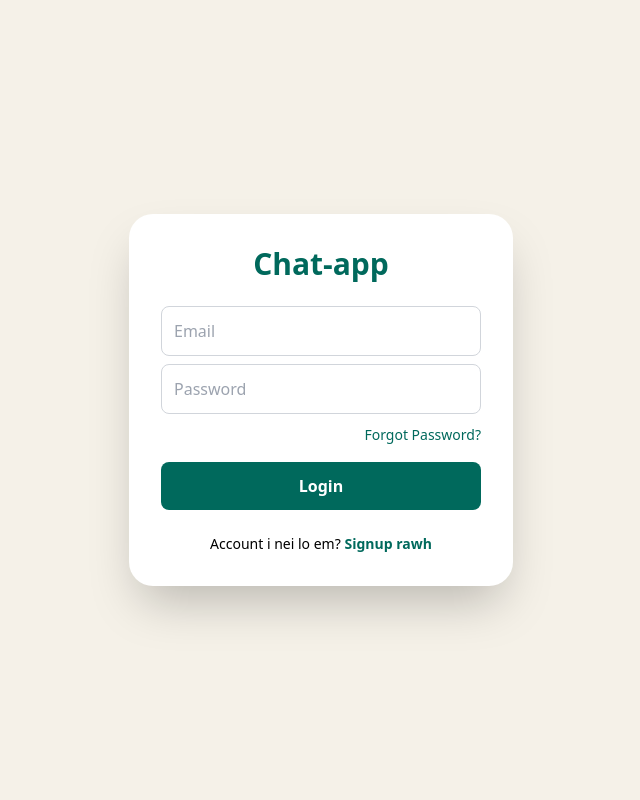
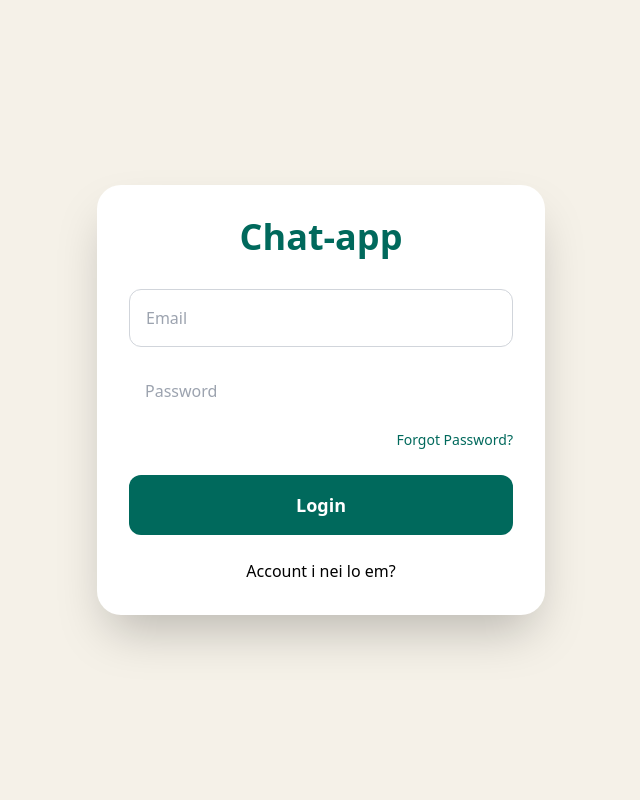
Before and after one commit to nghaka123/Chat-app, a Flask app: page / in a window 1280 px wide. Shown: the whole page, without its empty margins (319-959 px from the left). Run offline with Flask 3, Linux system fonts and the light colour scheme; some libraries are stand-ins or nearby versions.

Commit message:
Update login.html

```diff
--- a/templates/login.html
+++ b/templates/login.html
@@ -1,29 +1,52 @@
 <!DOCTYPE html>
-<html>
+<html lang="en">
 <head>
+  <meta charset="UTF-8">
+  <meta name="viewport" content="width=device-width, initial-scale=1.0">
   <title>Login - Chat-app</title>
   <script src="https://cdn.tailwindcss.com"></script>
 </head>
-<body class="bg-[#F5F1E8] flex items-center justify-center min-h-screen">
+<body class="bg-[#F5F1E8] flex items-center justify-center min-h-screen p-4">
 
-  <div class="bg-white p-8 rounded-3xl shadow-2xl w-full max-w-sm">
+  <!-- Card -->
+  <div class="bg-white p-8 rounded-3xl shadow-2xl w-full max-w-md">
 
-    <h1 class="text-3xl font-bold text-center mb-6 text-[#00695C]">Chat-app</h1>
+    <!-- Title -->
+    <h1 class="text-4xl font-bold text-center mb-8 text-[#00695C]">Chat-app</h1>
 
+    <!-- Form -->
     <form>
-      <input type="email" placeholder="Email" class="w-full p-3 border border-gray-300 rounded-lg mb-2 focus:outline-none focus:ring-2 focus:ring-[#00695C]">
-      <input type="password" placeholder="Password" class="w-full p-3 border border-gray-300 rounded-lg mb-2 focus:outline-none focus:ring-2 focus:ring-[#00695C]">
+      <!-- Email -->
+      <input
+        type="email"
+        placeholder="Email"
+        class="w-full p-4 border border-gray-300 rounded-xl mb-4 focus:outline-none focus:ring-2 focus:ring-[#00695C] text-base"
+        required
+      >
 
-      <!-- Forgot Password Link -->
-      <div class="text-right mb-4">
-        <a href="/forgot-password" class="text-sm text-[#00695C] hover:underline">Forgot Password?</a>
+      <!-- Password -->
+      <input
+        type="password"
+        placeholder="Password"
+        class="w-full p-4 border-gray-300 rounded-xl mb-2 focus:outline-none focus:ring-2 focus:ring-[#00695C] text-base"
+        required
+      >
+
+      <!-- Forgot Password -->
+      <div class="text-right mb-6">
+        <a href="/forgot-password" class="text-sm text-[#00695C] hover:underline font-medium">Forgot Password?</a>
       </div>
 
-      <button class="w-full bg-[#00695C] text-white p-3 rounded-lg font-semibold hover:bg-[#004D40]">Login</button>
+      <!-- Login Button -->
+      <button
+        type="submit"
+        class="w-full bg-[#00695C] text-white p-4 rounded-xl font-semibold text-lg hover:bg-[#004D40] transition"
+      >
+        Login
+      </button>
     </form>
 
-    <p class="text-center mt-6 text-sm">Account i nei lo em? <a href="/signup" class="text-[#00695C] font-semibold hover:underline">Signup rawh</a></p>
-  </div>
-
-</body>
-</html>
+    <!-- Signup Link -->
+    <p class="text-center mt-6 text-base">
+      Account i nei lo em?
+      <a href="/signup" class="text-[#00695C] font-bold hover:underline">
```
